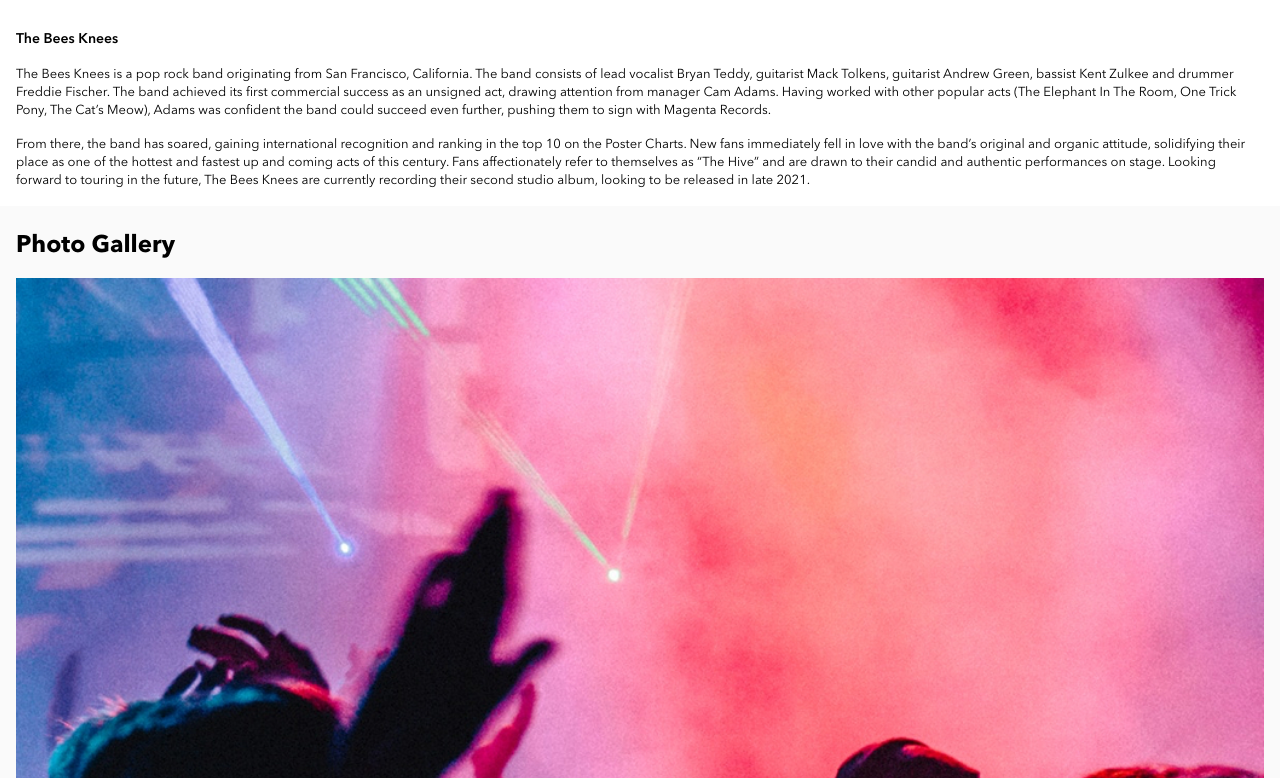
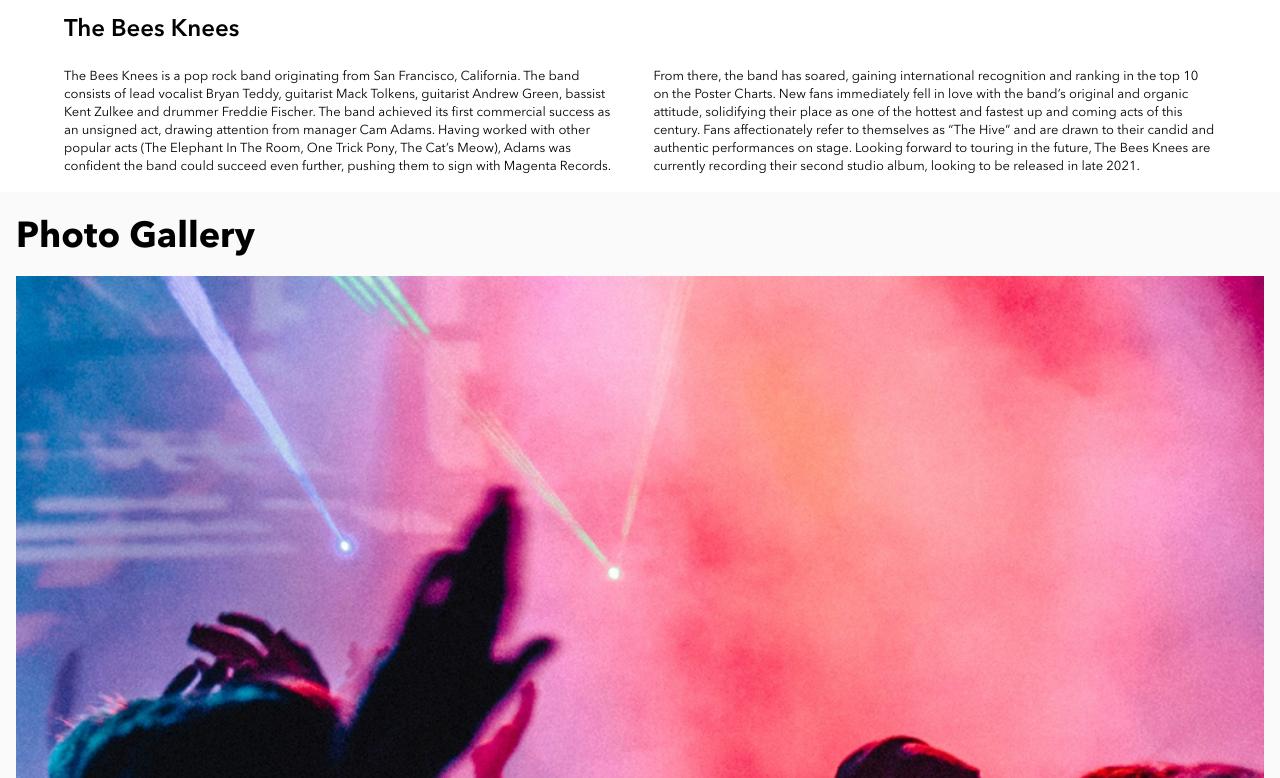
Before and after one commit to Prgrssn/joshua-young-bandsite, a plain HTML site: page index.html in a window 1280 px wide. Shown: the part 1251-2029 px from the top of the page. Drawn offline with Linux system fonts and the light colour scheme.

Commit message:
started working on the tablet view. writting new mixins and media queries for the about section and headers.

```diff
--- a/index.html
+++ b/index.html
@@ -41,7 +41,7 @@
     </section>
 
     <section class="about">
-      <h1 class="page-header">About the Musicians</h1>
+      <h1 class="section-header">About the Musicians</h1>
       <article class="about">
         <div class="about__image-container">
           <img
--- a/styles/bio.scss
+++ b/styles/bio.scss
@@ -3,9 +3,19 @@
 @use "./partials/_colours.scss" as *;
 @use "./partials/mixins.scss" as *;
 
-.page-header,
+.page-header {
+  @include mPrimaryHeader();
+
+  @include tablet() {
+    @include pageHeader();
+  }
+}
 .section-header {
-  @include primaryHeader();
+  @include mPrimaryHeader();
+
+  @include tablet() {
+    @include sectionHeader();
+  }
 }
 
 .navbar {
@@ -14,12 +24,24 @@
   align-content: center;
   min-width: 100vw;
 
+  @include tablet {
+    @include flexDirection(row);
+    justify-content: flex-start;
+    align-content: flex-start;
+  }
+
   &__logo {
     max-height: 1.25rem;
     max-width: 7.5rem;
     margin: 0 auto;
     padding: 1rem 0;
     justify-self: flex-start;
+
+    @include tablet {
+      max-height: 1.25rem;
+      max-width: 7.5rem;
+      justify-self: flex-start;
+    }
   }
 
   &__list {
@@ -39,10 +61,20 @@
       font-family: "avenir-bold";
       padding-left: 2.75rem;
       padding-right: 3rem;
+
+      @include tablet {
+        border-bottom: 0.25rem solid $white;
+        font-family: "avenir-bold";
+        padding: 1rem 0.5rem 1.5rem 0.5rem;
+      }
     }
 
     &--inactive {
       padding-right: 3.75rem;
+
+      @include tablet {
+        padding: 1rem 1rem 1.5rem 1rem;
+      }
     }
   }
 
@@ -65,7 +97,7 @@
 
   &__text {
     @include flexDirection(column);
-    @include primaryHeader();
+    @include mPrimaryHeader();
     position: absolute;
     top: 4rem;
     bottom: 5rem;
@@ -112,14 +144,24 @@
   position: relative;
 
   &__sub-header {
-    @include secondaryHeader();
+    @include mSecondaryHeader();
+
+    @include tablet() {
+      @include subHeader();
+      padding: 1rem 4rem;
+    }
   }
 
   &__description {
     @include flexDirection(column);
 
+    @include tablet {
+      @include flexDirection(row);
+      padding: 0 3rem;
+    }
+
     &--text {
-      @include bodyCopy();
+      @include mBodyCopy();
     }
   }
 }
@@ -153,7 +195,7 @@
   align-content: flex-start;
 
   &__header {
-    @include primaryHeader();
+    @include mPrimaryHeader();
     color: $white;
   }
 
@@ -177,14 +219,14 @@
     padding-left: 1rem;
 
     &--name {
-      @include footerCopy();
+      @include mFooterCopy();
       font-family: "avenir-demi";
       color: $white;
       padding: 1rem 0;
     }
 
     &--address {
-      @include footerCopy();
+      @include mFooterCopy();
       padding: 0.5rem 0;
       color: $white;
     }
@@ -203,7 +245,7 @@
   }
 
   &__text {
-    @include footerCopy();
+    @include mFooterCopy();
     color: $white;
     padding-top: 1rem;
   }
--- a/styles/partials/_mixins.scss
+++ b/styles/partials/_mixins.scss
@@ -12,9 +12,9 @@
   right: 0;
 }
 
-// Mixins for typography
+// Mixins for mobile typography
 
-@mixin primaryHeader() {
+@mixin mPrimaryHeader() {
   font-size: 1.5rem;
   line-height: 2rem;
   text-align: left;
@@ -22,7 +22,7 @@
   padding: 1.5rem 1rem 1rem 1rem;
 }
 
-@mixin secondaryHeader() {
+@mixin mSecondaryHeader() {
   font-size: 0.875rem;
   line-height: 1.375rem;
   font-family: "avenir-demi";
@@ -30,7 +30,7 @@
   padding: 1.5rem 1rem 1rem 1rem;
 }
 
-@mixin bodyCopy() {
+@mixin mBodyCopy() {
   font-size: 0.8125rem;
   line-height: 1.125rem;
   font-family: "avenir-reg";
@@ -38,16 +38,76 @@
   padding: 0 1rem 1rem 1rem;
 }
 
-@mixin footerCopy() {
+@mixin mFooterCopy() {
   font-size: 0.8125rem;
   line-height: 1.125rem;
   font-family: "avenir-reg";
   text-align: left;
 }
 
-@mixin labelsButtons() {
+@mixin mLabelsButtons() {
   font-size: 0.625rem;
   line-height: 1.25rem;
   font-family: "avenir-bold";
   padding: 1rem;
 }
+
+// mixins for tablet & desktop typography:
+
+@mixin pageHeader() {
+  font-size: 3.75rem;
+  line-height: 4.25rem;
+  font-family: "avenir-bold";
+  text-align: left;
+}
+
+@mixin sectionHeader() {
+  font-size: 2.25rem;
+  line-height: 2.75rem;
+  font-family: "avenir-bold";
+  text-align: left;
+  padding: 1.5rem 1rem 1rem 1rem;
+}
+
+@mixin subHeader() {
+  font-size: 1.5rem;
+  line-height: 2.75rem;
+  font-family: "avenir-demi";
+  text-align: left;
+}
+
+@mixin bodyCopy() {
+  font-size: 0.875rem;
+  line-height: 1.375rem;
+  font-family: "avenir-reg";
+  text-align: left;
+  padding: 0 1rem 1rem 1rem;
+}
+
+@mixin footerCopy() {
+  font-size: 0.875rem;
+  line-height: 1.25rem;
+  font-family: "avenir-reg";
+  text-align: left;
+}
+
+@mixin labelsButtons() {
+  font-size: 0.75rem;
+  line-height: 1.25rem;
+  font-family: "avenir-bold";
+  padding: 1rem;
+}
+
+// screen sizes
+
+@mixin tablet {
+  @media screen and (min-width: 768px) {
+    @content;
+  }
+}
+
+@mixin desktop {
+  @media screen and (min-width: 1280px) {
+    @content;
+  }
+}
```
Also changed, not shown: styles/bio.css, 1 other file.
